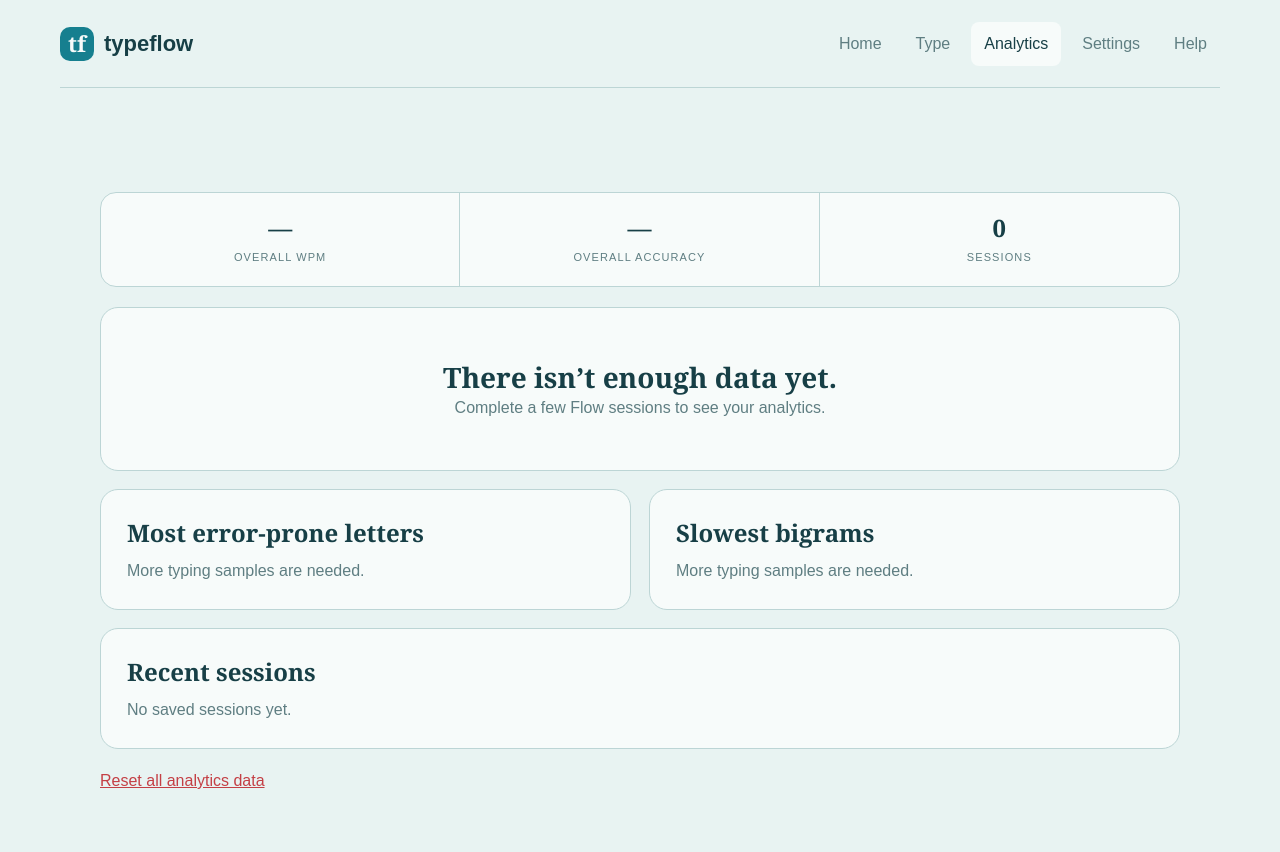
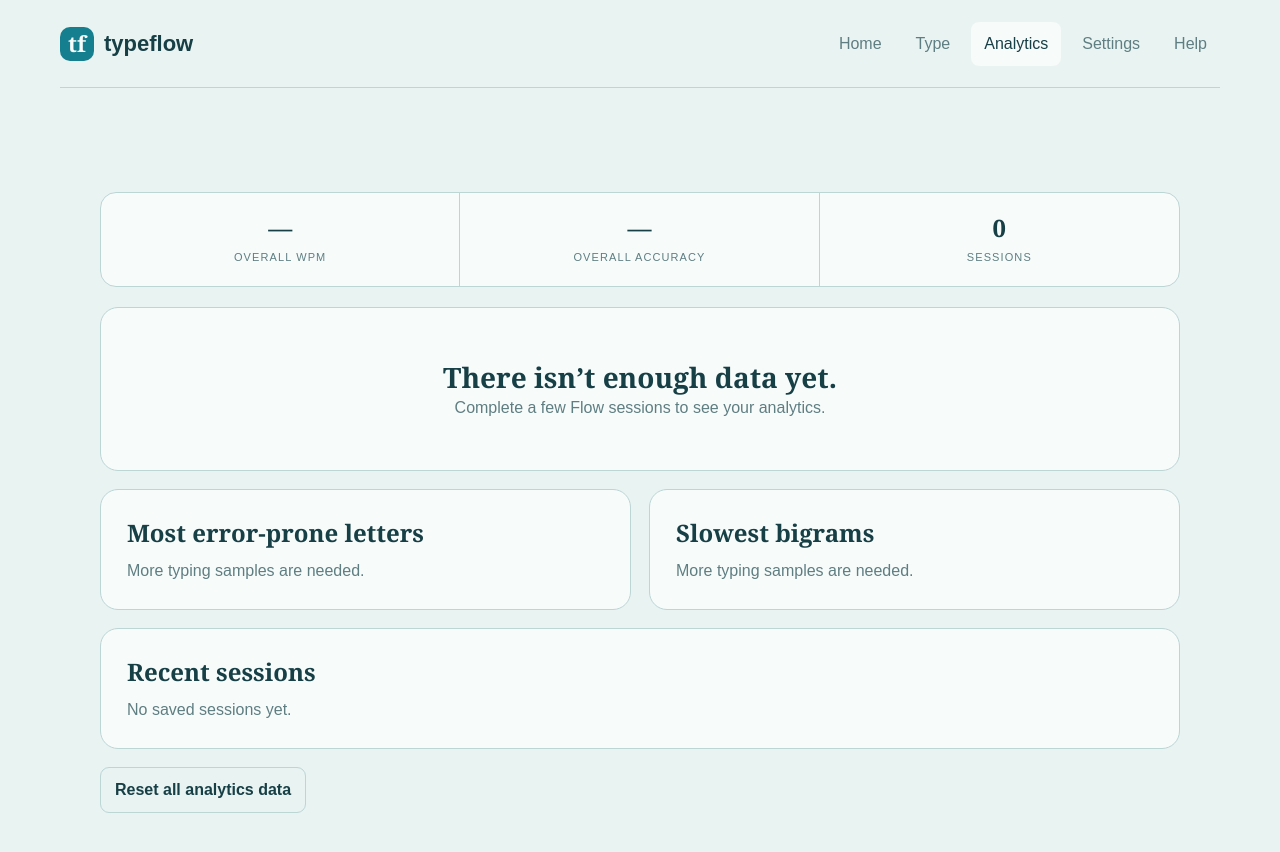
Before and after one commit to alexxue99/typeflow, a Next.js app: page / in a window 1280 px wide. Both pictures are taken after a click on the button "Analytics". Shown: the top 852 px of the page. Built offline with nearby package versions, Linux system fonts and the light colour scheme.

Commit message:
Updated reset analytics button and changed the -- progress look

```diff
--- a/app/components/typing/AnalyticsPage.tsx
+++ b/app/components/typing/AnalyticsPage.tsx
@@ -31,7 +31,7 @@ export function AnalyticsPage({ data, setData }: AnalyticsPageProps) {
         <DataCard title="Slowest bigrams" rows={bigrams.map(([key, stat]) => [key, `${Math.round(stat.totalTime / stat.attempts)} ms`])} />
       </div>
       <div className="table-card"><h2>Recent sessions</h2>{data.sessions.length ? <table><thead><tr><th>Date</th><th>Mode</th><th>WPM</th><th>Accuracy</th></tr></thead><tbody>{data.sessions.map((item) => <tr key={item.id}><td>{new Date(item.date).toLocaleDateString()}</td><td>{item.mode}</td><td>{item.wpm}</td><td>{item.accuracy}%</td></tr>)}</tbody></table> : <p>No saved sessions yet.</p>}</div>
-      <button className="danger-link" onClick={reset}>Reset all analytics data</button>
+      <button className="mode-settings-apply" onClick={reset}>Reset all analytics data</button>
     </section>
   );
 }
--- a/app/components/typing/TypePage.tsx
+++ b/app/components/typing/TypePage.tsx
@@ -51,7 +51,7 @@ function SequentialTypingPage(props: TypePageProps) {
       <div className="stats-strip">
         <Metric label="WPM" value={session.wpm} /><Metric label="Accuracy" value={`${session.accuracy}%`} />
         <Metric label={settings.sessionType === "timed" ? "Remaining" : "Elapsed"} value={`${settings.sessionType === "timed" ? session.remaining : session.elapsed}s`} />
-        <Metric label="Characters" value={session.characterCount} /><Metric label="Progress" value={settings.sessionType === "words" ? `${session.progress}%` : '--'} />
+        <Metric label="Characters" value={session.characterCount} /><Metric label="Progress" value={settings.sessionType === "words" ? `${session.progress}%` : "—"} />
       </div>
       <div
         ref={isFreedom ? freedomSession.panelRef : undefined}
```
Also changed, not shown: 1 other file (tests, documents, lock files or other folders).
